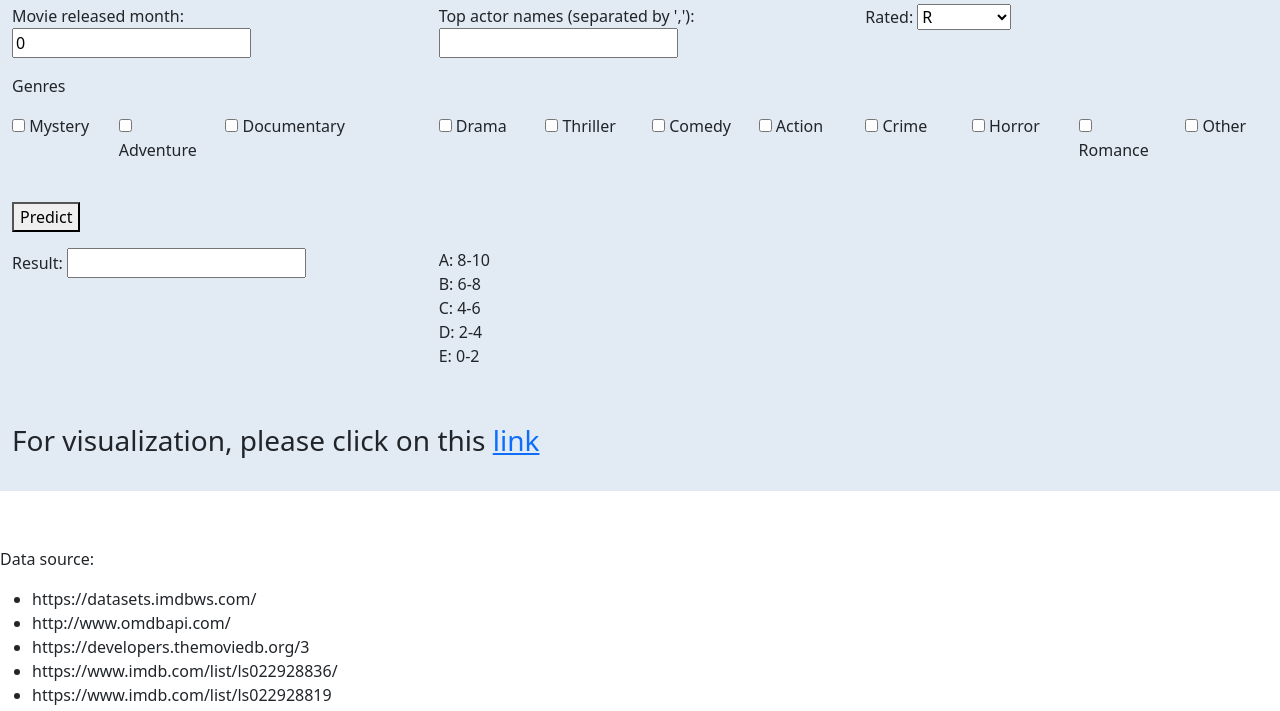
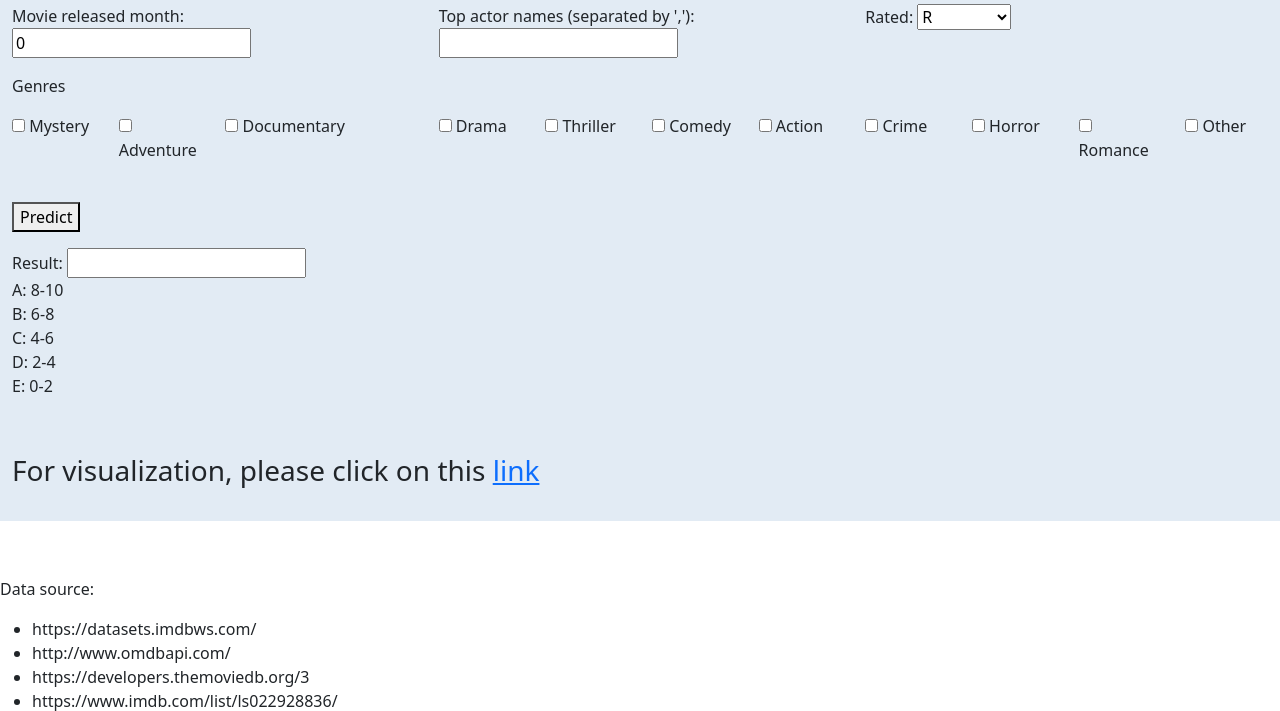
Before and after one commit to datng87/movies_success_prediction, a Flask app: page / in a window 1280 px wide. Shown: the part 1122-1833 px from the top of the page. Run offline with Flask 2, Linux system fonts and the light colour scheme.

Commit message:
front end finished

```diff
--- a/templates/index.html
+++ b/templates/index.html
@@ -195,7 +195,10 @@
         <label for="Result">Result:</label>
         <input type="text" id="Result" name="Result">
       </div>
-      <div class="col-md-3">
+
+    </div>
+    <div class="row">
+      <div class="col-md-4">
         <p>A: 8-10 <br>
           B: 6-8<br>
           C: 4-6<br>
```
